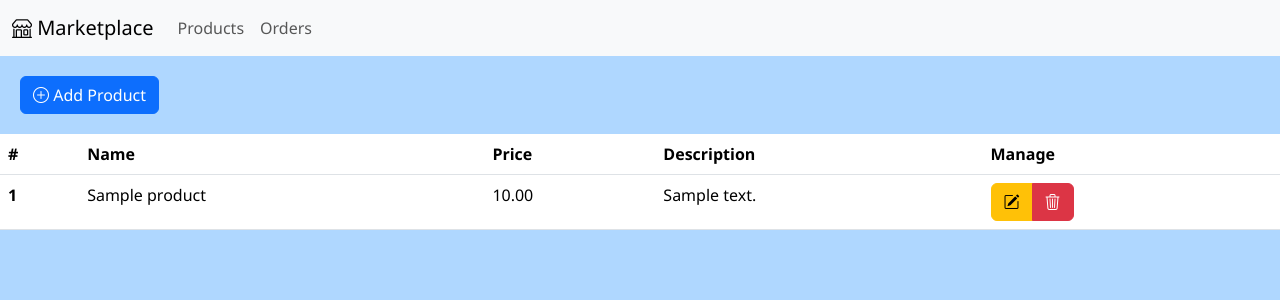
After one commit to ericosta-dev/marketplace, a Django app: page /product/ in a window 1280 px wide. The commit adds this page. Shown: the top 300 px of the page. Run offline with Django 4.2, Linux system fonts and the light colour scheme; tables that the repository leaves empty hold one stand-in row (values such as "Sample post").

Commit message:
feat: adicionando listagem de produtos

```diff
--- a/app/core/templates/base.html
+++ b/app/core/templates/base.html
@@ -16,10 +16,8 @@
 
   }
 </style>
-<style>
-  {% block css %}
-  {% endblock %}
-</style>
+{% block css %}
+{% endblock %}
 
 <body>
   <nav class="navbar navbar-expand-lg bg-light">
@@ -35,7 +33,7 @@
       <div class="collapse navbar-collapse" id="navbarSupportedContent">
         <ul class="navbar-nav me-auto mb-2 mb-lg-0">
           <li class="nav-item">
-            <a class="nav-link" href="#">Products</a>
+            <a class="nav-link" href="{% url 'product-list'%}">Products</a>
           </li>
           <li class="nav-item">
             <a class="nav-link" href="#">Orders</a>
--- /dev/null
+++ b/app/products/templates/product_list.html
@@ -0,0 +1,54 @@
+{% extends "base.html" %}
+{% block css%}
+<style>
+    .acoes {
+        margin: 20px;
+    }
+</style>
+{% endblock %}
+
+{% block title %}
+Products
+{% endblock %}
+
+
+{% block content %}
+<div class="acoes">
+    <a class="btn btn-primary">
+        <i class="bi bi-plus-circle" href="{% url 'products-add'%}"></i> Add Product
+    </a>
+</div>
+<div>
+    <table class="table">
+        <thead>
+          <tr>
+            <th scope="col">#</th>
+            <th scope="col">Name</th>
+            <th scope="col">Price</th>
+            <th scope="col">Description</th>
+            <th scope="col">Manage</th>
+          </tr>
+        </thead>
+        <tbody>
+            {% for product in products %}
+                <tr>
+                    <th scope="row">{{ product.id }}</th>
+                    <td>{{ product.name }}</td>
+                    <td>{{ product.price }}</td>
+                    <td>{{ product.description }}</td>
+                    <td>
+                        <div class="btn-group" role="group" aria-label="Manage">
+                            <a class="btn btn-warning"><i class="bi bi-pencil-square"></i></a>
+                            <a class="btn btn-danger"><i class="bi bi-trash3"></i></a>
+                        </div>
+                    </td>
+                </tr>
+                {% endfor %}
+            </tbody>
+        </table>
+
+</div>
+{% endblock %}
+
+{% block js%}
+{% endblock %}
--- /dev/null
+++ b/app/products/urls.py
@@ -0,0 +1,7 @@
+from django.urls import include, path
+
+from .views import ProductListView
+
+urlpatterns = [
+    path('', ProductListView.as_view(), name='product-list'),
+]
--- a/app/products/views.py
+++ b/app/products/views.py
@@ -1,3 +1,13 @@
 from django.shortcuts import render
+from django.views.generic import ListView
 
-# Create your views here.
+from app.products.models import Product
+
+
+class ProductListView(ListView):
+    """"
+    View to display all products
+    """
+    model = Product
+    template_name = 'product_list.html'
+    context_object_name = 'products'
--- a/marketplace/urls.py
+++ b/marketplace/urls.py
@@ -4,5 +4,6 @@ from django.urls import include, path
 urlpatterns = [
     path('admin/', admin.site.urls),
     path('', include('app.core.urls')),
+    path('product/', include('app.products.urls')),
     path("accounts/", include("django.contrib.auth.urls")),
 ]
```
